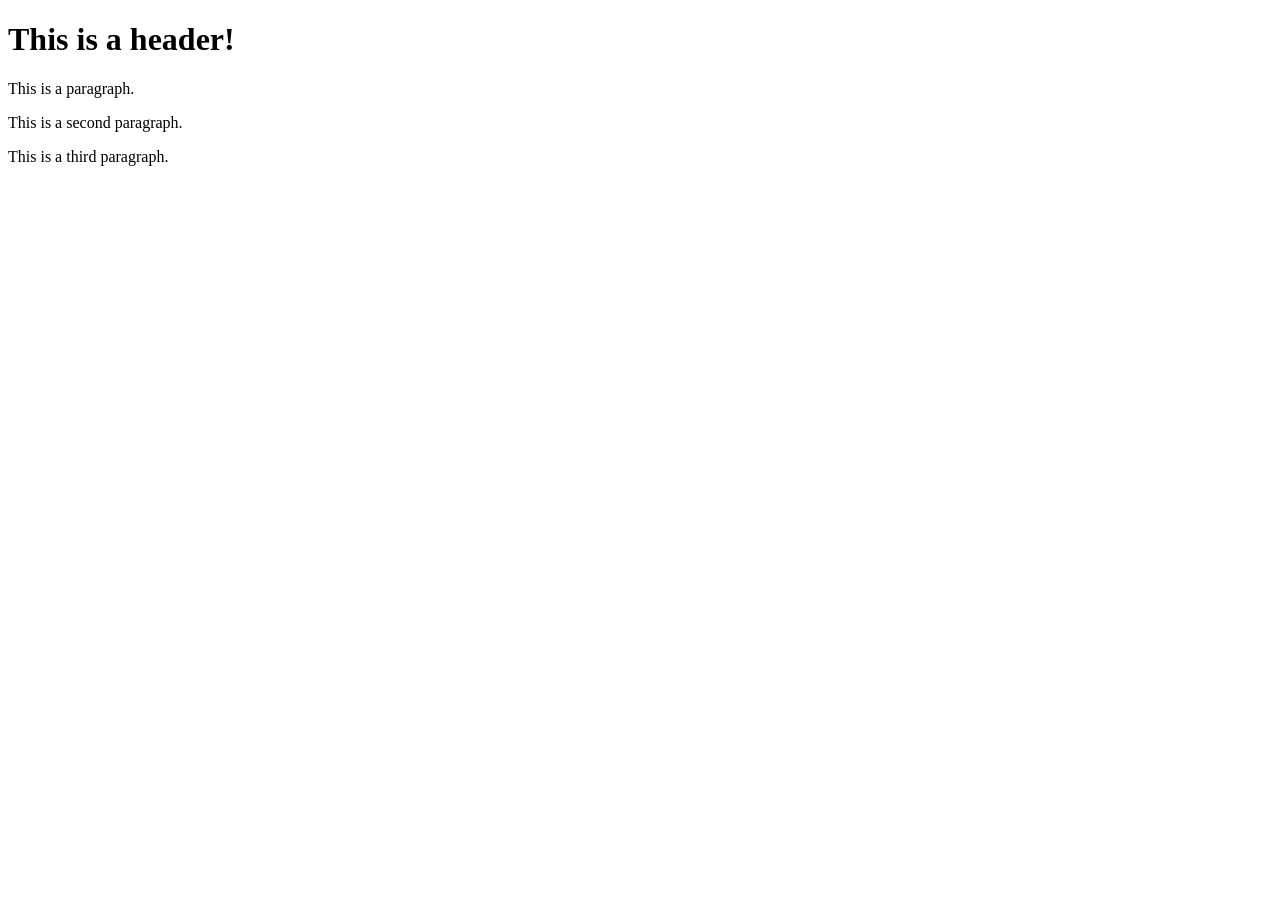
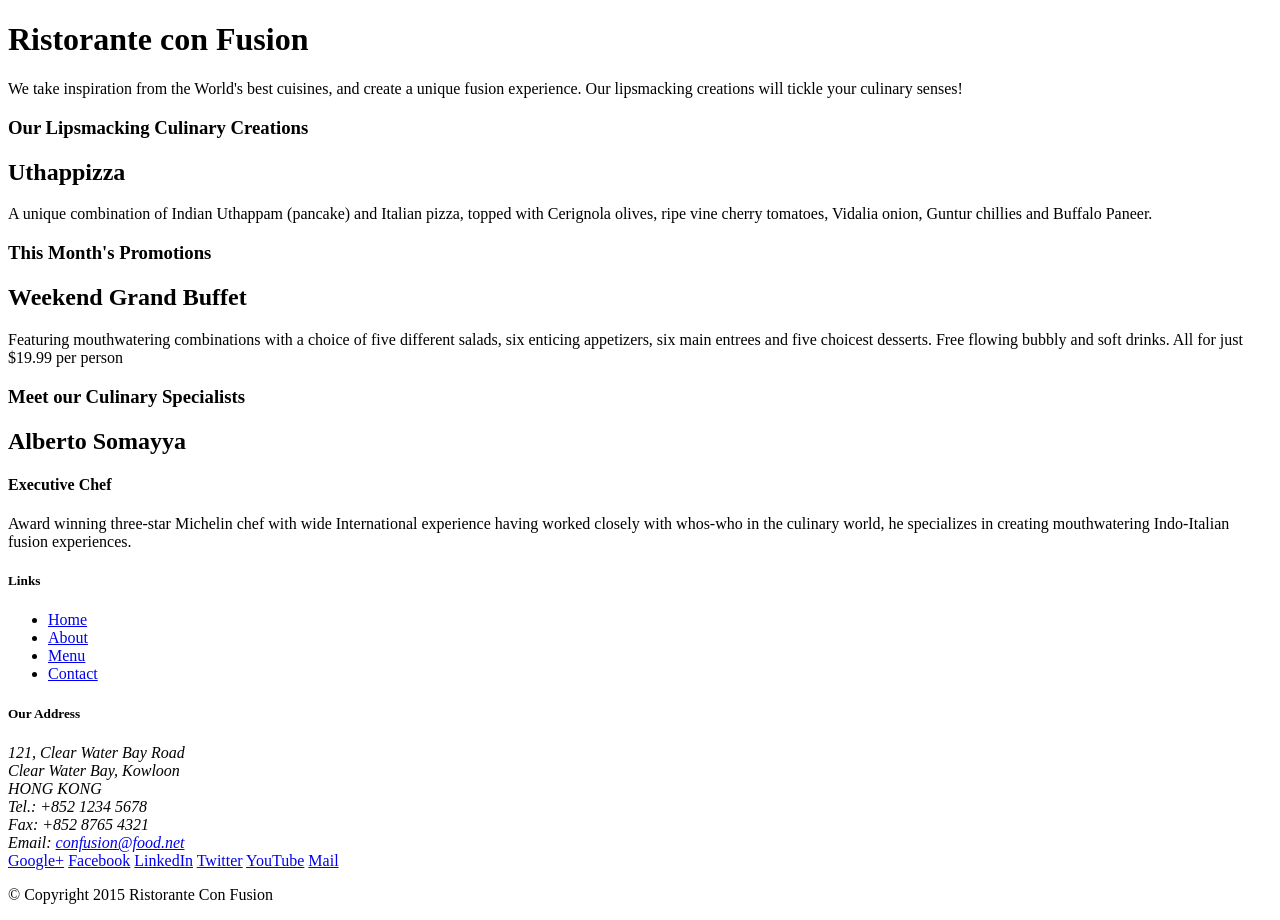
Before and after one commit to AndrewZabur/Bootstrap4, a website: page index.html in a window 1280 px wide. Before the commit the page ends 800 px from the top, so only its background shows below. Drawn offline with Linux system fonts and the light colour scheme.

Commit message:
Initial Setup

```diff
--- a/index.html
+++ b/index.html
@@ -1,12 +1,101 @@
 <!DOCTYPE html>
-<html>
+<html lang="en">
+
 <head>
-	<title></title>
+    <title>Ristorante Con Fusion</title>
 </head>
+
 <body>
-	<h1>This is a header!</h1>
-	<p>This is a paragraph.</p>
-	<p>This is a second paragraph.</p>
-	<p>This is a third paragraph.</p>
+
+    <header>
+        <div>
+            <div>
+                <div>
+                    <h1>Ristorante con Fusion</h1>
+                    <p>We take inspiration from the World's best cuisines, and create a unique fusion experience. Our lipsmacking creations will tickle your culinary senses!</p>
+                </div>
+                <div>
+                </div>
+            </div>
+        </div>
+    </header>
+
+    <div>
+        <div>
+            <div>
+                <h3>Our Lipsmacking Culinary Creations</h3>
+            </div>
+            <div>
+                <h2>Uthappizza</h2>
+                <p>A unique combination of Indian Uthappam (pancake) and Italian pizza, topped with Cerignola olives, ripe vine cherry tomatoes, Vidalia onion, Guntur chillies and Buffalo Paneer.</p>
+            </div>
+        </div>
+
+
+        <div>
+            <div>
+                <h3>This Month's Promotions</h3>
+            </div>
+            <div>
+                <h2>Weekend Grand Buffet</h2>
+                <p>Featuring mouthwatering combinations with a choice of five different salads, six enticing appetizers, six main entrees and five choicest desserts. Free flowing bubbly and soft drinks. All for just $19.99 per person </p>
+            </div>
+        </div>
+
+        <div>
+            <div>
+                <h3>Meet our Culinary Specialists</h3>
+            </div>
+            <div>
+                <h2>Alberto Somayya</h2>
+                <h4>Executive Chef</h4>
+                <p>Award winning three-star Michelin chef with wide International experience having worked closely with whos-who in the culinary world, he specializes in creating mouthwatering Indo-Italian fusion experiences. </p>
+            </div>
+        </div>
+    </div>
+
+    <footer>
+        <div>
+            <div>
+                <div>
+                    <h5>Links</h5>
+                    <ul>
+                        <li><a href="#">Home</a></li>
+                        <li><a href="#">About</a></li>
+                        <li><a href="#">Menu</a></li>
+                        <li><a href="#">Contact</a></li>
+                    </ul>
+                </div>
+                <div>
+                    <h5>Our Address</h5>
+                    <address>
+		              121, Clear Water Bay Road<br>
+		              Clear Water Bay, Kowloon<br>
+		              HONG KONG<br>
+		              Tel.: +852 1234 5678<br>
+		              Fax: +852 8765 4321<br>
+		              Email: <a href="mailto:confusion@food.net">confusion@food.net</a>
+		           </address>
+                </div>
+                <div>
+                    <div>
+                        <a href="http://google.com/+">Google+</a>
+                        <a href="http://www.facebook.com/profile.php?id=">Facebook</a>
+                        <a href="http://www.linkedin.com/in/">LinkedIn</a>
+                        <a href="http://twitter.com/">Twitter</a>
+                        <a href="http://youtube.com/">YouTube</a>
+                        <a href="mailto:">Mail</a>
+                    </div>
+                </div>
+           </div>
+           <div>
+                <div>
+                    <p>© Copyright 2015 Ristorante Con Fusion</p>
+                </div>
+           </div>
+        </div>
+    </footer>
+
 </body>
+
 </html>
```
Also changed, not shown: package.json (+5 -13 lines), test_git/test.html (deleted, +0 -10 lines), 1 other file.
